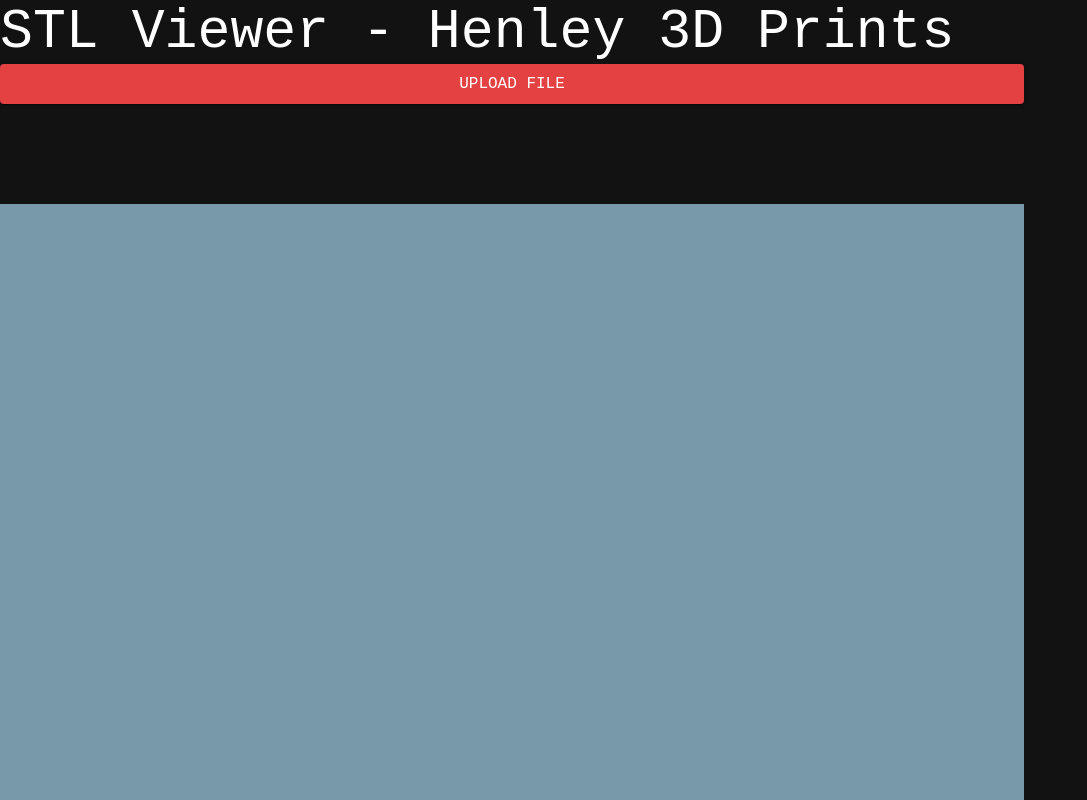
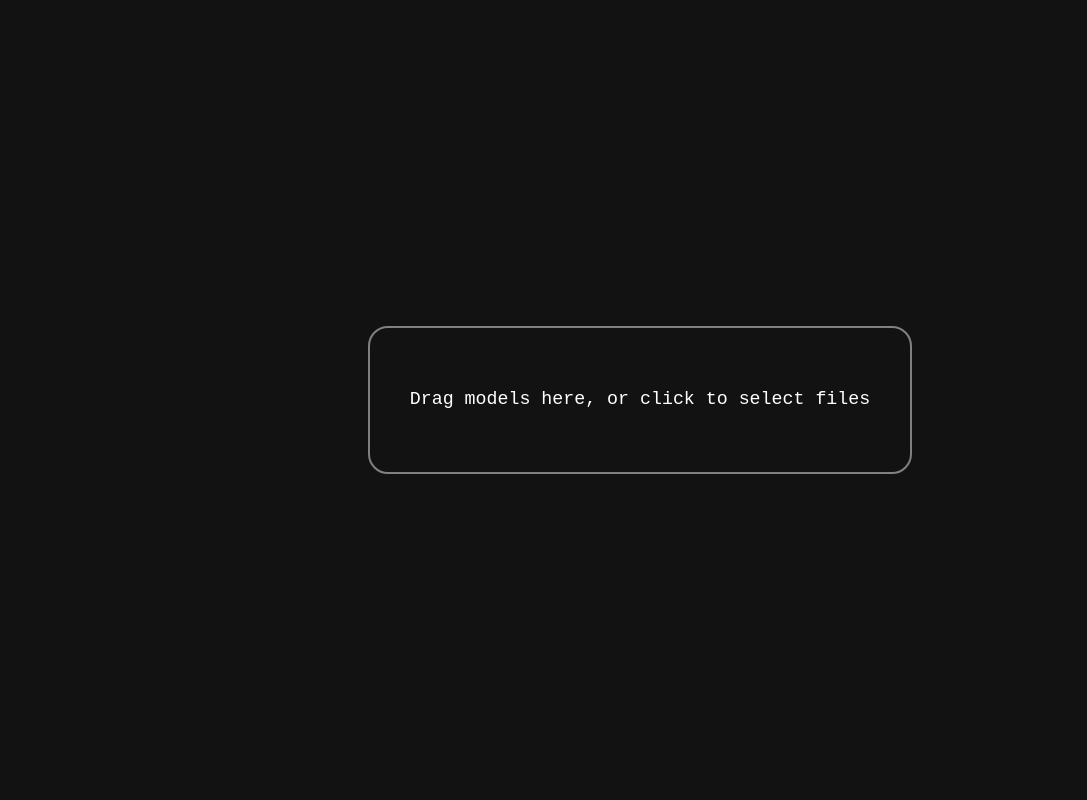
Before and after one commit to DanKirwan/printing-portal, a React (Vite) app: page / in a window 1280 px wide. Shown: the whole page, without its empty margins (0-1087 px from the left). Built offline with nearby package versions, Linux system fonts and the light colour scheme.

Commit message:
Added initial uploads page for example

```diff
--- a/package.json
+++ b/package.json
@@ -18,6 +18,7 @@
     "camera-controls": "^1.37.3",
     "react": "^18.2.0",
     "react-dom": "^18.2.0",
+    "react-dropzone": "^14.2.3",
     "react-router-dom": "^6.4.3",
     "suspend-react": "^0.0.8",
     "three": "^0.146.0"
--- /dev/null
+++ b/src/pageComponents/UploadFiles.pc.tsx
@@ -0,0 +1,54 @@
+import { Container, Stack } from '@mui/material';
+import { FC, useCallback, useState } from 'react';
+import DetailedPartOrder from '../components/DetailedPartOrder';
+import { useDropzone } from 'react-dropzone'
+import OrderSummaryPC from './OrderSummary.pc';
+import { Order } from '../lib/types';
+
+const UploadFilesPC: FC = () => {
+
+    const [files, setFiles] = useState<File[]>([]);
+
+    const onDrop = useCallback((acceptedFiles: File[]) => {
+        // Do something with the files
+        setFiles(acceptedFiles);
+    }, [])
+    const { getRootProps, getInputProps, isDragActive } = useDropzone({ onDrop, accept: { 'model/stl': ['.stl'] } })
+
+    if (files.length == 0) return (
+        <Stack width='100vw' height='100vh' alignItems='center' justifyContent='center'>
+            <Stack sx={{ border: 'solid grey 2px', cursor: 'pointer', borderRadius: 5 }} {...getRootProps()} padding={5}>
+                <input {...getInputProps()} />
+                {
+                    isDragActive ?
+                        <p>Drop the files here ...</p> :
+                        <p>Drag models here, or click to select files</p>
+                }
+            </Stack>
+        </Stack>
+    )
+
+    const order: Order = {
+        email: "Test",
+        desc: "Test Desc",
+        lead: 2,
+        ordered: new Date(),
+        parts: files.map((file, i) => ({
+            file,
+            notes: "Great file",
+            quantity: i + 1,
+            settings: {
+                color: 'red',
+                infill: 0.4,
+                material: 'PLA',
+                resolution: 200
+            }
+        }))
+    };
+
+    return (
+        <OrderSummaryPC order={order} />
+    )
+}
+
+export default UploadFilesPC;
--- a/src/pages/Index.tsx
+++ b/src/pages/Index.tsx
@@ -1,7 +1,8 @@
 import MainViewerPC from "../pageComponents/MainViewer.pc"
+import UploadFilesPC from "../pageComponents/UploadFiles.pc"
 
 export default () => {
     return (
-        <MainViewerPC />
+        <UploadFilesPC />
     )
 }
```
Also changed, not shown: 1 other file (tests, documents, lock files or other folders).
